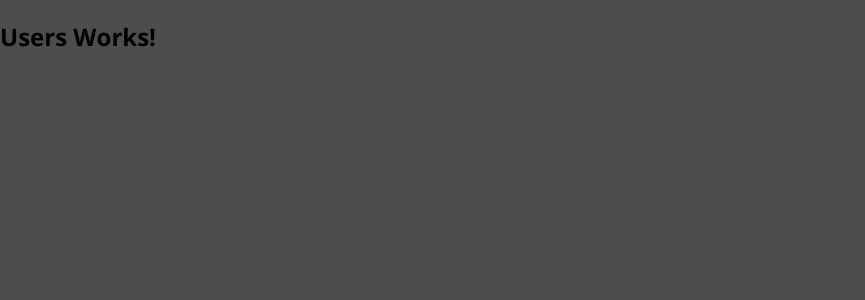
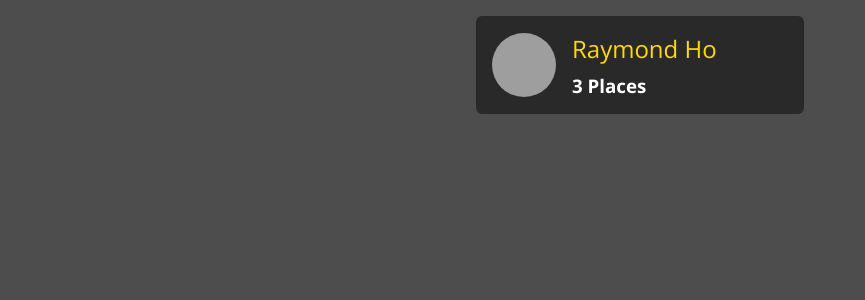
Before and after one commit to rayho564/simple-mern-project, a React (Create React App) app in the folder react-frontend-01-starting-setup/: page / in a window 1280 px wide. Shown: the top 300 px of the page, without its empty margins (0-865 px from the left). Built offline with nearby package versions, Linux system fonts and the light colour scheme; grey boxes are pictures that could not be loaded.

Commit message:
Adding card style with drop shadow per item

```diff
--- /dev/null
+++ b/react-frontend-01-starting-setup/src/shared/components/UIElements/Avatar.css
@@ -0,0 +1,15 @@
+.avatar {
+  width: 100%;
+  height: 100%;
+  display: flex;
+  justify-content: center;
+  align-items: center;
+}
+
+.avatar img {
+  display: block;
+  border-radius: 50%;
+  width: 100%;
+  height: 100%;
+  object-fit: cover;
+}
--- /dev/null
+++ b/react-frontend-01-starting-setup/src/shared/components/UIElements/Avatar.js
@@ -0,0 +1,17 @@
+import React from 'react';
+
+import './Avatar.css';
+
+const Avatar = props => {
+  return (
+    <div className={`avatar ${props.className}`} style={props.style}>
+      <img
+        src={props.image}
+        alt={props.alt}
+        style={{ width: props.width, height: props.width }}
+      />
+    </div>
+  );
+};
+
+export default Avatar;
--- /dev/null
+++ b/react-frontend-01-starting-setup/src/shared/components/UIElements/Card.css
@@ -0,0 +1,9 @@
+.card {
+  position: relative;
+  margin: 0;
+  box-shadow: 0 2px 8px rgba(0, 0, 0, 0.26);
+  border-radius: 6px;
+  padding: 1rem;
+  overflow: hidden;
+  background: white;
+}
--- /dev/null
+++ b/react-frontend-01-starting-setup/src/shared/components/UIElements/Card.js
@@ -0,0 +1,13 @@
+import React from "react";
+
+// current unneeded as it does not work. Added border to user_item a
+
+const Card = (props) => {
+  return (
+    <div className={`card ${props.className}`} style={props.style}>
+      {props.children}
+    </div>
+  );
+};
+
+export default Card;
--- /dev/null
+++ b/react-frontend-01-starting-setup/src/user/components/UserItem.css
@@ -0,0 +1,50 @@
+.user-item {
+  margin: 1rem;
+  width: calc(45% - 2rem);
+  min-width: 17.5rem;
+}
+
+.user-item a {
+  display: flex;
+  align-items: center;
+  width: 100%;
+  height: 100%;
+  text-decoration: none;
+  padding: 1rem;
+  color: white;
+  background: #292929;
+  border-radius: 6px;
+}
+
+.user-item a:hover,
+.user-item a:active {
+  background: #ffd900;
+}
+
+.user-item__content {
+  padding: 0;
+}
+
+.user-item__image {
+  width: 4rem;
+  height: 4rem;
+  margin-right: 1rem;
+}
+
+.user-item__info h2 {
+  font-size: 1.5rem;
+  margin: 0 0 0.5rem 0;
+  font-weight: normal;
+  color: #ffd900;
+}
+
+.user-item:hover h2,
+.user-item:active h2,
+.user-item:hover h3,
+.user-item:active h3 {
+  color: #292929;
+}
+
+.user-item__info h3 {
+  margin: 0;
+}
--- /dev/null
+++ b/react-frontend-01-starting-setup/src/user/components/UserItem.js
@@ -0,0 +1,30 @@
+import React from "react";
+import { Link } from "react-router-dom";
+
+import Avatar from "../../shared/components/UIElements/Avatar";
+import Card from "../../shared/components/UIElements/Card";
+
+import "./UserItem.css";
+
+const UserItem = props => {
+  // `` create a template literal. string to easily inject values
+  return (
+    <li className="user-item">
+      <Card className="user-item__content">
+        <Link to={`/${props.id}/places`}>
+          <div className="user-item__image">
+            <Avatar image={props.image} alt={props.name} />
+          </div>
+          <div className="user-item__info">
+            <h2>{props.name}</h2>
+            <h3>
+              {props.placeCount} {props.placeCount === 1 ? "Place" : "Places"}
+            </h3>
+          </div>
+        </Link>
+      </Card>
+    </li>
+  );
+};
+
+export default UserItem;
--- /dev/null
+++ b/react-frontend-01-starting-setup/src/user/components/UsersList.css
@@ -0,0 +1,10 @@
+.users-list {
+  list-style: none;
+  margin: 0 auto;
+  padding: 0;
+  width: 90%;
+  max-width: 50rem;
+  display: flex;
+  justify-content: center;
+  flex-wrap: wrap;
+}
--- /dev/null
+++ b/react-frontend-01-starting-setup/src/user/components/UsersList.js
@@ -0,0 +1,32 @@
+import React from "react";
+
+import UserItem from "./UserItem";
+import "./UsersList.css";
+
+const UsersList = (props) => {
+  if (props.items.length === 0) {
+    return (
+      <div className="center">
+        <h2>No users found.</h2>
+      </div>
+    );
+  }
+
+  return (
+    <ul className="users-list">
+      {props.items.map((user) => {
+        return (
+          <UserItem
+            key={user.id}
+            id={user.id}
+            image={user.image}
+            name={user.name}
+            placeCount={user.places}
+          />
+        );
+      })}
+    </ul>
+  );
+};
+
+export default UsersList;
--- a/react-frontend-01-starting-setup/src/user/pages/Users.js
+++ b/react-frontend-01-starting-setup/src/user/pages/Users.js
@@ -1,7 +1,20 @@
 import React from "react";
 
+import UsersList from "../components/UsersList";
+
 const Users = () => {
-    return <h2>Users Works!</h2>;
+  // Current a dummy data until we use real data
+  const USERS = [
+    {
+      id: "u1",
+      name: "Raymond Ho",
+      image:
+        "https://natureconservancy-h.assetsadobe.com/is/image/content/dam/tnc/nature/en/photos/WOPA160517_D056-resized.jpg?crop=864%2C0%2C1728%2C2304&wid=600&hei=800&scl=2.88",
+      places: 3,
+    },
+  ];
+
+  return <UsersList items={USERS} />;
 };
 
 export default Users;
```
